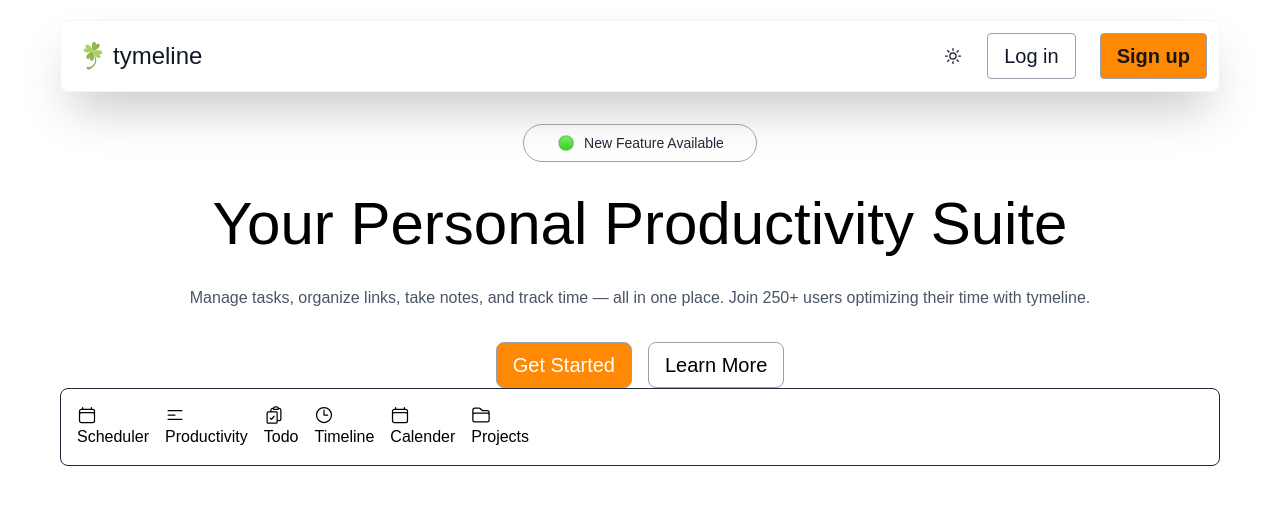
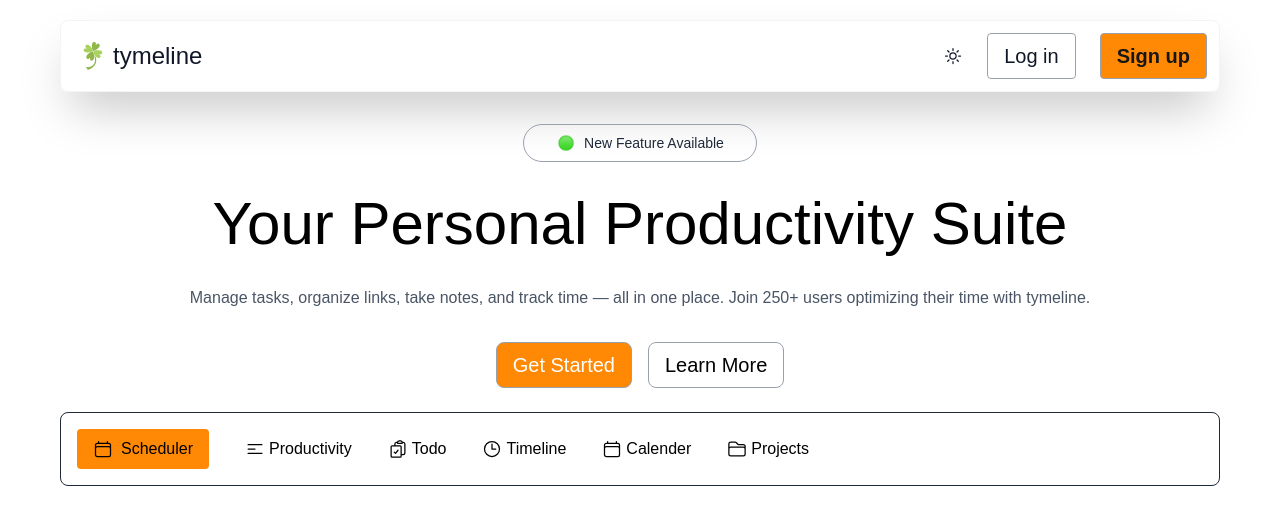
Before and after one commit to 24Atharv/manager, a Next.js app in the folder client/: page / in a window 1280 px wide. Shown: the top 524 px of the page. Built offline with nearby package versions, Linux system fonts and the light colour scheme.

Commit message:
Taskcomponent Icon updated

```diff
--- a/client/app/components/TaskComponent.tsx
+++ b/client/app/components/TaskComponent.tsx
@@ -7,26 +7,26 @@
 
 export const TaskCompnent = () => {
     return <div>
-        <div className="border border-gray-800 rounded-lg">
-            <div className="text-black flex gap-4 p-4">
-                <span>
+        <div className="border border-gray-800 rounded-lg mt-6">
+            <div className="text-black flex gap-9 p-4">
+                <span className="flex gap-2 items-center py-2 px-4 rounded bg-orange-400">
                     <SchedularIcon />
                     Scheduler
                 </span>
-                <span>
+                <span className="flex gap-1 items-center">
                     <ProductivityIcon />
                     Productivity
                 </span>
-                <span>
+                <span className="flex gap-1 items-center">
                     <TodoIcon />
                     Todo</span>
-                <span>
+                <span className="flex gap-1 items-center">
                     <TimelineIcon />
                     Timeline</span>
-                <span>
+                <span className="flex gap-1 items-center">
                     <CalenderIcon />
                     Calender</span>
-                <span>
+                <span className="flex gap-1 items-center">
                     <ProjectIcon />
                     Projects</span>
             </div>
```
